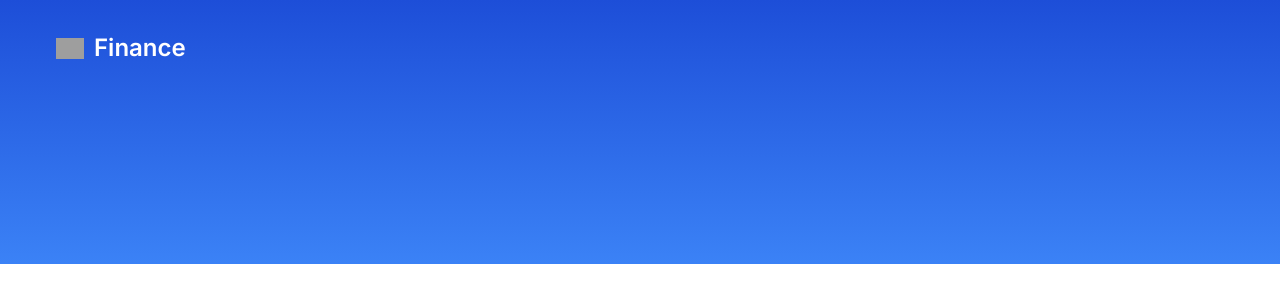
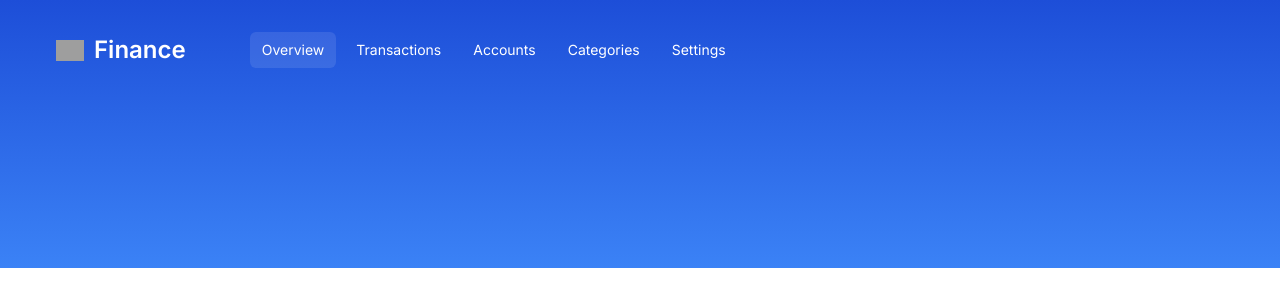
Before and after one commit to Jameshw19/finance-app, a Next.js app: page / in a window 1280 px wide. Shown: the top 306 px of the page. Built offline with nearby package versions, Linux system fonts and the light colour scheme; grey boxes are pictures that could not be loaded.

Commit message:
added navigation.tsx and imported it into the header.tsx component, navigation.tsx takes in the nav-button.tsx component to display the different links inside the header

```diff
--- a/components/header.tsx
+++ b/components/header.tsx
@@ -1,4 +1,5 @@
 import { HeaderLogo } from "./header-logo";
+import { Navigation } from "./navigation";
 
 export const Header = () => {
   return (
@@ -7,6 +8,7 @@ export const Header = () => {
         <div className="w-full flex items-center justify-between mb-14">
           <div className="flex items-center lg:gap-x-16">
             <HeaderLogo />
+            <Navigation />
           </div>
         </div>
       </div>
--- /dev/null
+++ b/components/nav-button.tsx
@@ -0,0 +1,25 @@
+import Link from "next/link";
+import { Button } from "./ui/button";
+import { cn } from "@/lib/utils";
+
+type Props = {
+  href: string;
+  label: string;
+  isActive?: boolean;
+};
+
+export const NavButton = ({ href, label, isActive }: Props) => {
+  return (
+    <Button
+      asChild
+      size="sm"
+      variant="outline"
+      className={cn(
+        "w-full lg:w-auto justify-between font-normal hover:bg-white/20 hover:text-white border-none focus-visible:ring-offset-0   focus-visible:ring-transparent outline-none text-white  focus:bg-white/30 transition",
+        isActive ? "bg-white/10 text-white" : "bg-transparent"
+      )}
+    >
+      <Link href={href}>{label}</Link>
+    </Button>
+  );
+};
--- /dev/null
+++ b/components/navigation.tsx
@@ -0,0 +1,44 @@
+"use client";
+
+import { usePathname } from "next/navigation";
+import { NavButton } from "./nav-button";
+
+const routes = [
+  {
+    href: "/",
+    label: "Overview",
+  },
+  {
+    href: "/transactions",
+    label: "Transactions",
+  },
+  {
+    href: "/accounts",
+    label: "Accounts",
+  },
+  {
+    href: "/categories",
+    label: "Categories",
+  },
+  {
+    href: "/settings",
+    label: "Settings",
+  },
+];
+
+export const Navigation = () => {
+  const pathname = usePathname();
+
+  return (
+    <nav className="hidden lg:flex items-center gap-x-2 overflow-x-auto">
+      {routes.map((route) => (
+        <NavButton
+          key={route.href}
+          href={route.href}
+          label={route.label}
+          isActive={pathname === route.href}
+        />
+      ))}
+    </nav>
+  );
+};
```
